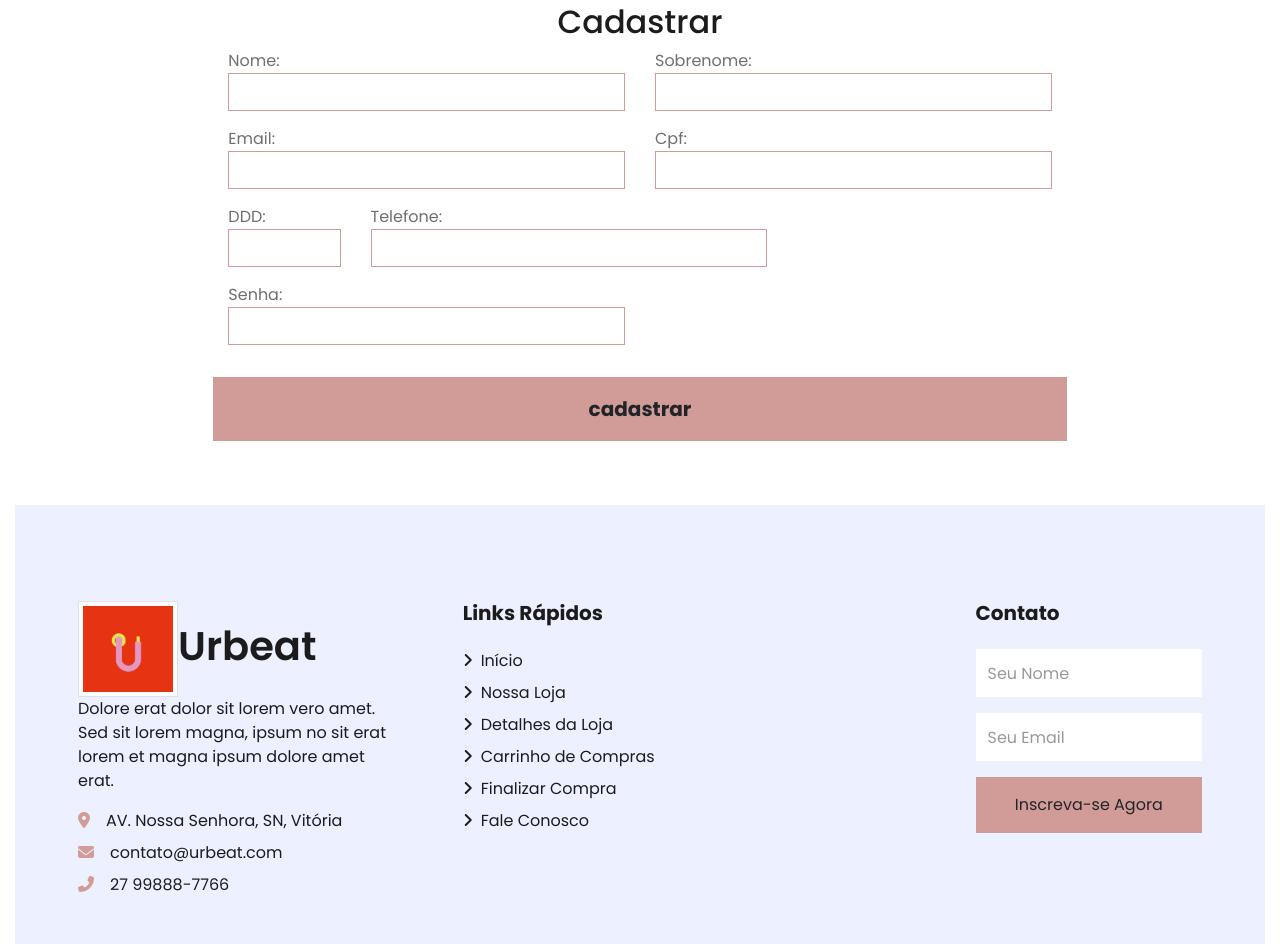
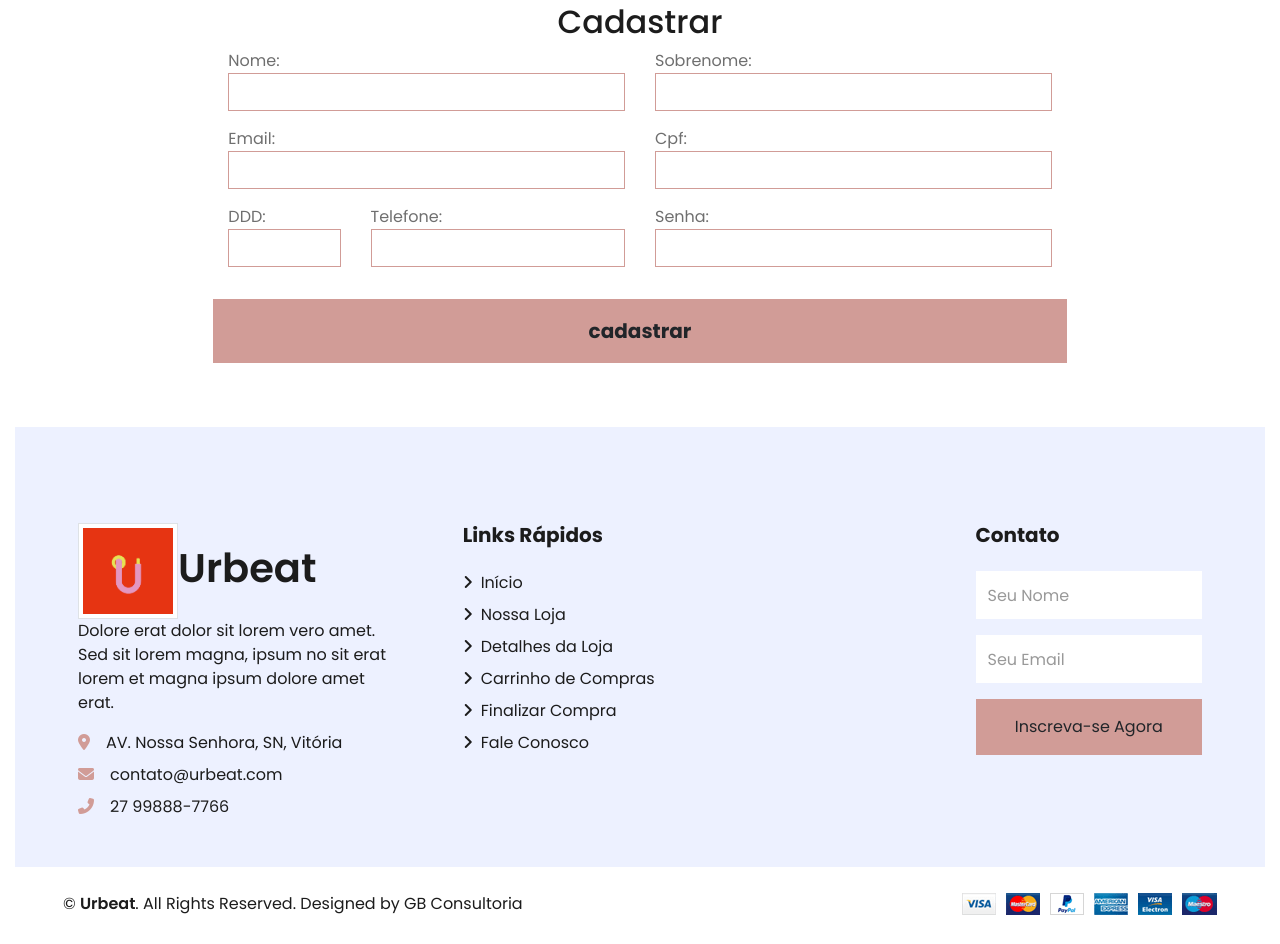
Before and after one commit to Gabrielbs182/ecommerce, a Laravel app: page /cadastrar in a window 1280 px wide. Shown: the part 165-1109 px from the top of the page. After the commit the page ends 1080 px from the top, so only its background shows below. Run offline with Laravel 9, Linux system fonts and the light colour scheme.

Commit message:
Update cadastrar.blade.php

```diff
--- a/resources/views/cadastrar.blade.php
+++ b/resources/views/cadastrar.blade.php
@@ -121,7 +121,7 @@
                                     maxlength="12">
                             </div>
                         </div>
-                        <div class="col-6">
+                        <div class="col-4">
                             <div class="form-group">
                                 Telefone: <input type="number" name="telefone" class="form-control" minlength="9"
                                     maxlength="9">
```
